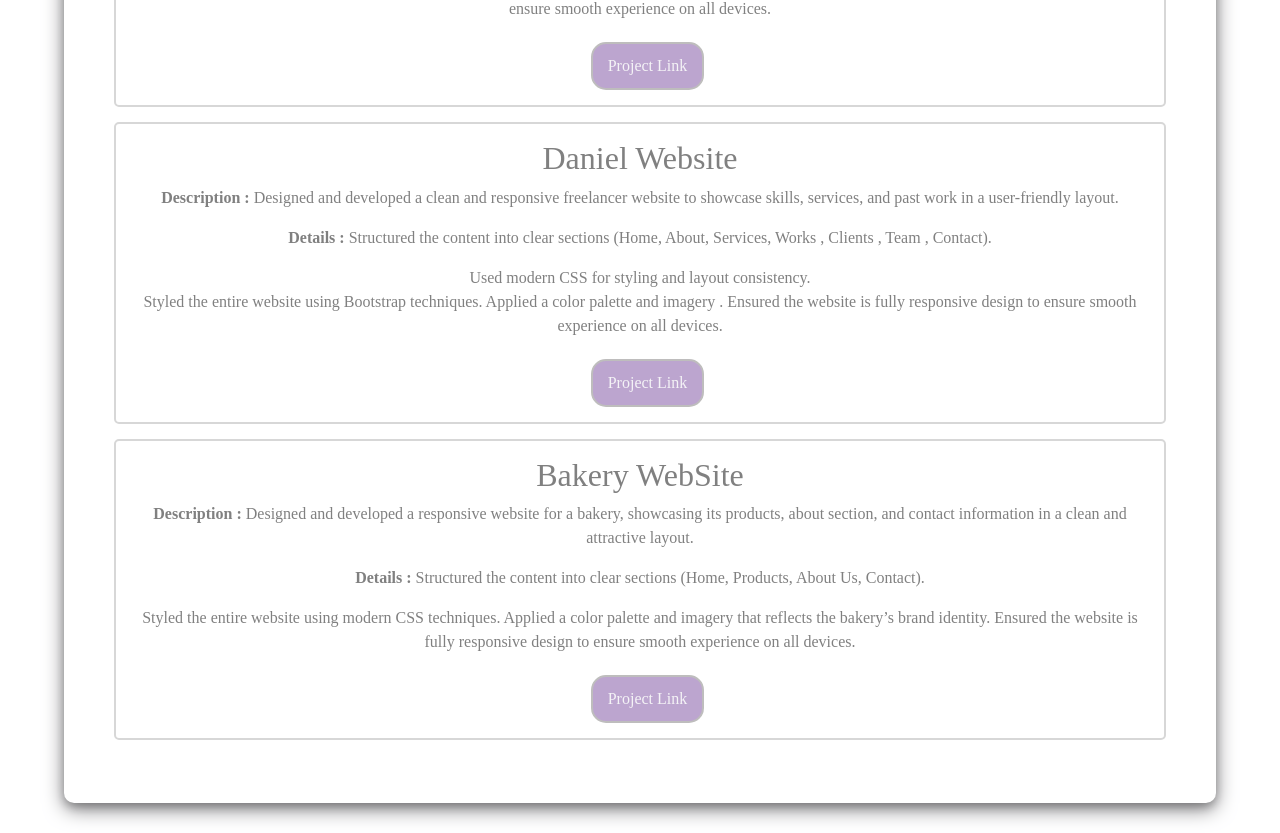
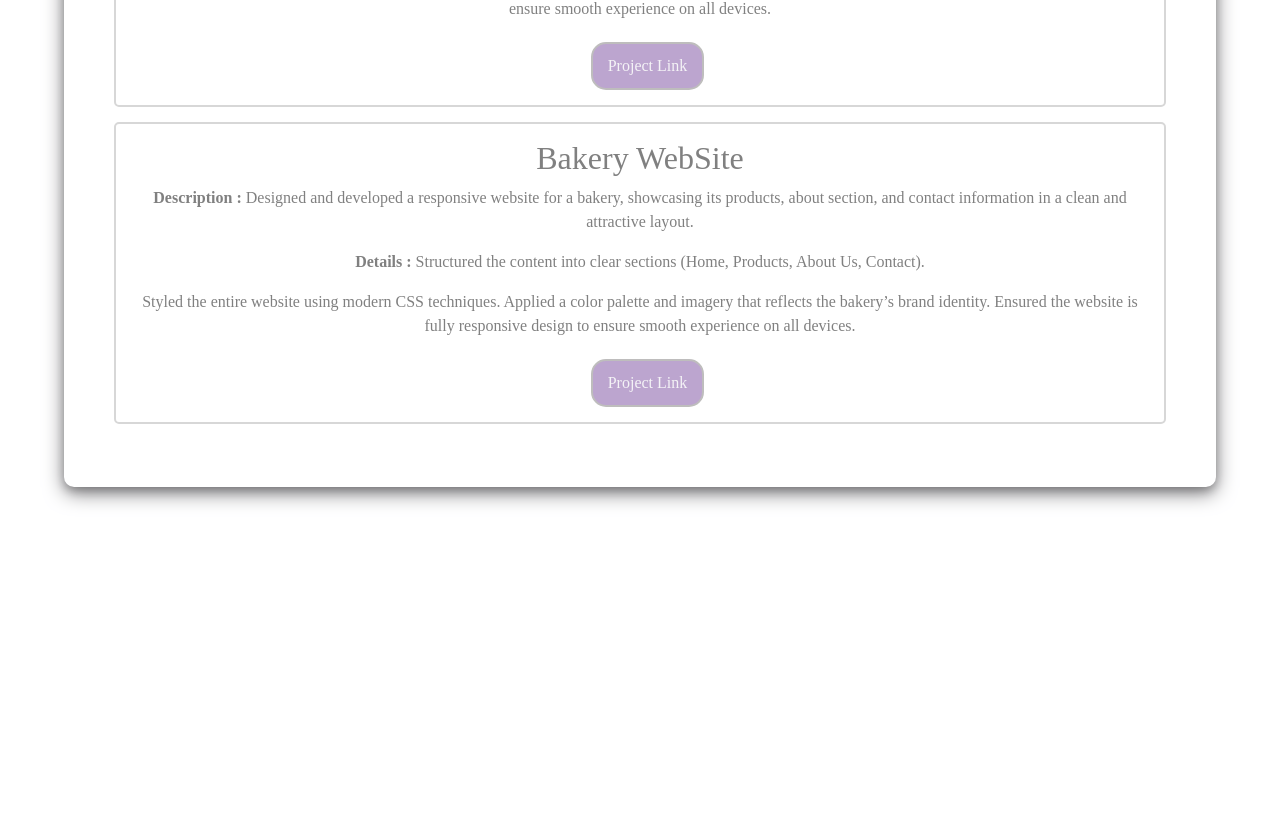
Before and after one commit to MaiiMostafa98/my-portfolio, a Next.js app: page /Projects/HtmlandCssAndBootstrap in a window 1280 px wide. Shown: the part 1319-2152 px from the top of the page. After the commit the page ends 1836 px from the top, so only its background shows below. Built offline with nearby package versions, Linux system fonts and the light colour scheme.

Commit message:
remove duplicated project

```diff
--- a/app/Projects/HtmlandCssAndBootstrap/page.jsx
+++ b/app/Projects/HtmlandCssAndBootstrap/page.jsx
@@ -70,20 +70,6 @@ export default function page() {
             </div>
 
 
-            <div className=' col-sm-12 col-md-12 projects1   '>
-              <div className=' text-center  '>
-                  <h2 className='text-center'>Daniel Website</h2>
-                  <p><strong>Description : </strong>Designed and developed a clean and responsive freelancer website to showcase  skills, services, and past work in a user-friendly layout.</p>
-                  <p><strong>Details : </strong>
-                  Structured the content into clear sections (Home, About, Services, Works , Clients , Team , Contact).</p>Used modern CSS for styling and layout consistency.
-                  <p>Styled the entire website using  Bootstrap techniques.
-                   Applied a color palette and imagery . Ensured the website is fully responsive design to ensure smooth experience on all devices.</p>
-                  <p></p>
-                  <div className=' d-flex justify-content-center'><a href="https://maiimostafa98.github.io/Daniel/" target="_blank"> <button >Project Link</button></a></div>
-
-              </div>
-            </div>
-
              <div className=' col-sm-12 col-md-12 projects1  '>
               <div className='  text-center  '>
                   <h2 className='text-center'>Bakery WebSite</h2>
--- a/app/Projects/page.jsx
+++ b/app/Projects/page.jsx
@@ -18,7 +18,7 @@ export default function page() {
 
             <div className=' col-sm-12 col-md-12 projects   '>
               <div className='  text-center  '>
-                  <h2 className='text-center h4'>HTML , CSS and Bootstrap Projects</h2>
+                  <h2 className='text-center h4'>HTML , CSS & Bootstrap Projects</h2>
                   <p>Simple and responsive designs built using  HTML , CSS and Bootstrap.</p>
                <ul className=" list-group-flush mb-3 ">
                 <li className="list-group-item pe-5">-Daniel Website</li>
```
